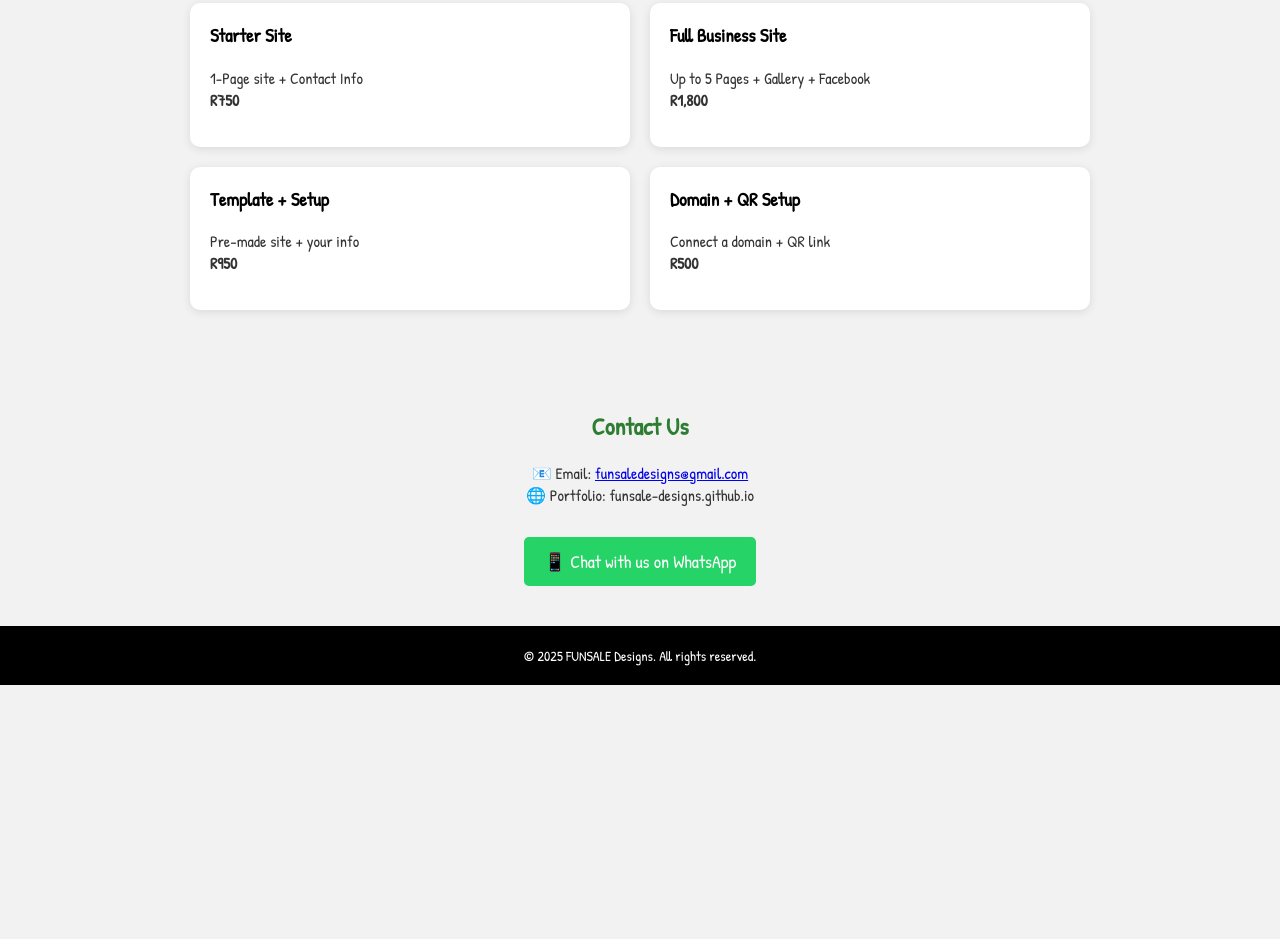
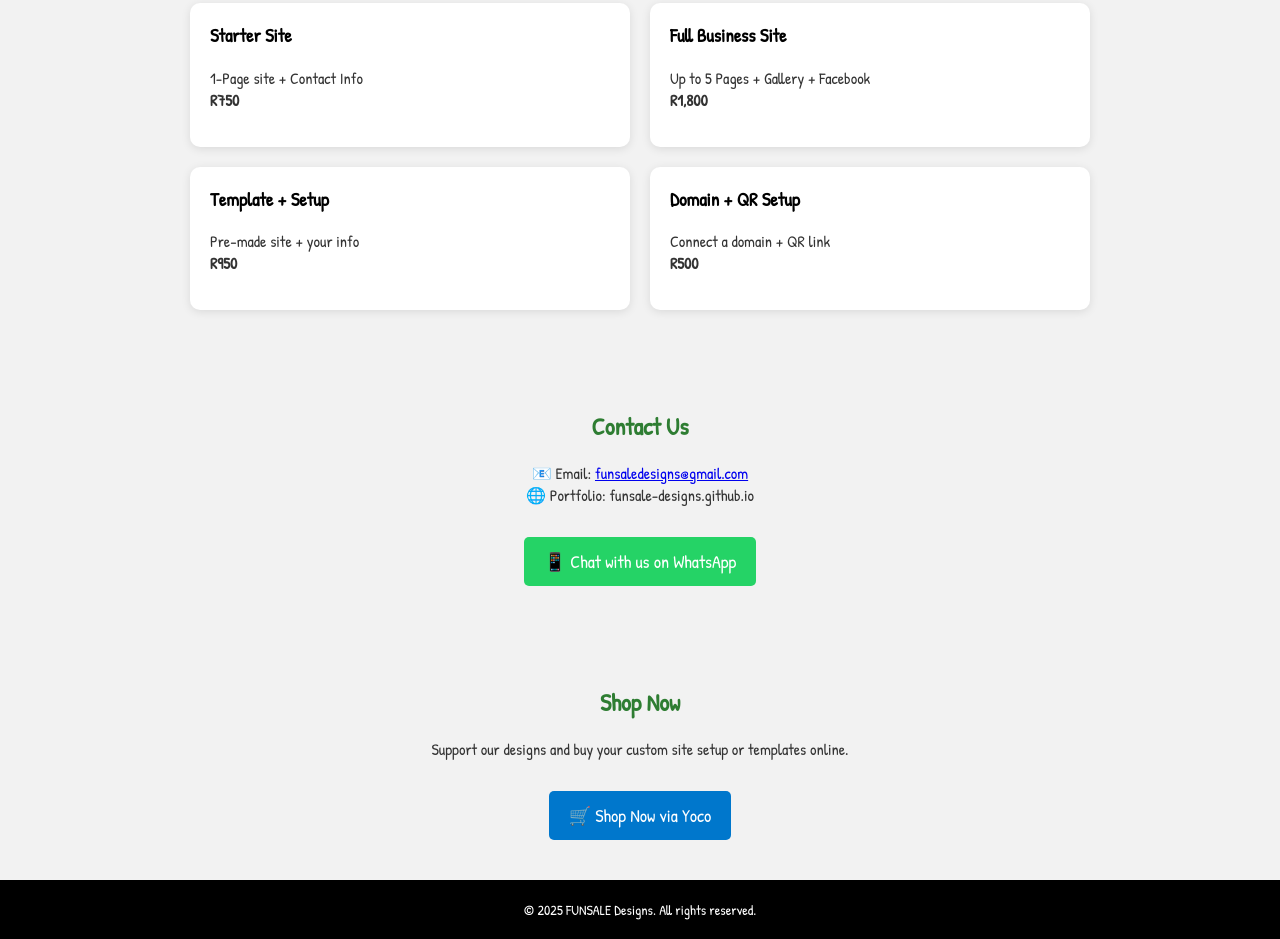
Before and after one commit to funsale-designs/Funsale-Designs, a plain HTML site: page index.html in a window 1280 px wide. Shown: the part 1217-2156 px from the top of the page. Before the commit the page ends 1902 px from the top, so only its background shows below. Drawn offline with Linux system fonts and the light colour scheme.

Commit message:
Update index.html

```diff
--- a/index.html
+++ b/index.html
@@ -177,6 +177,16 @@
     </div>
   </section>
 
+  <section>
+    <h2>Shop Now</h2>
+    <p style="text-align:center;">Support our designs and buy your custom site setup or templates online.</p>
+    <div style="text-align:center;">
+      <a class="whatsapp-btn" style="background-color:#0077cc;" href="https://pay.yoco.com/yourshoplink" target="_blank">
+        🛒 Shop Now via Yoco
+      </a>
+    </div>
+  </section>
+
   <footer>
     &copy; 2025 FUNSALE Designs. All rights reserved.
   </footer>
```
